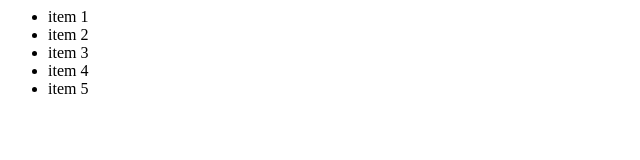
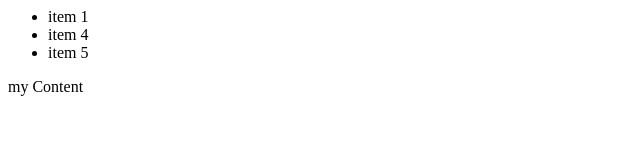
Before and after one commit to forevergirl4/Prelim-Exam, a plain HTML site: page index.html in a window 1280 px wide. Shown: the full height of the page, 0-640 px from the left. Drawn offline with Linux system fonts and the light colour scheme.

Commit message:
Update index.html

```diff
--- a/index.html
+++ b/index.html
@@ -3,11 +3,12 @@
 <module-one>
 <ul>
 <li>item 1</li>
-<li>item 2</li>
-<li>item 3</li>
 <li>item 4</li>
 <li>item 5</li>
 </ul>
 </module-one>
+  <module-two>
+<div>my Content</div>
+</module-two>
 </body>
 </html>
```
